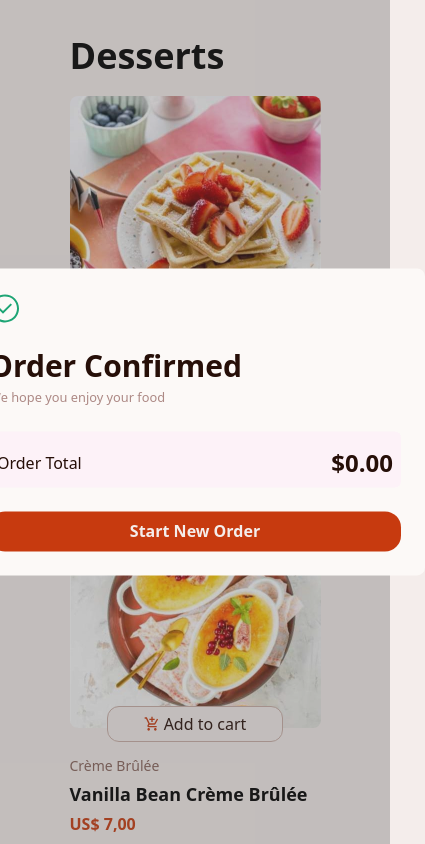
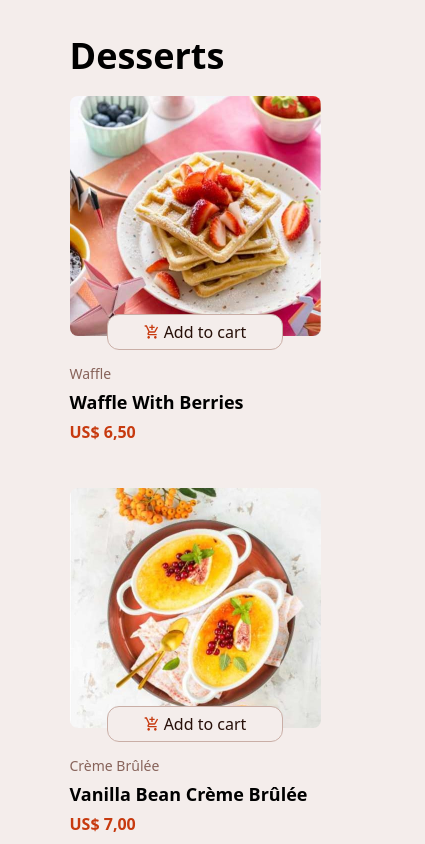
Before and after one commit to developer-luizcarlos/product-list, a Next.js app: page / in a window 390 px wide. Shown: the whole page, 425 px wide, since content can reach past the window. Built offline with nearby package versions, Linux system fonts and the light colour scheme.

Commit message:
feat: confirm order component mobile version doned and also the functionality of clear all products from the cart

```diff
--- a/src/components/ConfirmOrder/ConfirmOrder.tsx
+++ b/src/components/ConfirmOrder/ConfirmOrder.tsx
@@ -5,7 +5,12 @@ import { Context } from "@/context/Context";
 import ProductOnCart from "../Cart/ProductOnCart/ProductOnCart";
 
 export default function ConfirmOrder() {
-  const { state,totalAmount,showModal,setShowModal } = useContext(Context)!;
+  const { state,dispatch,totalAmount,showModal,setShowModal } = useContext(Context)!;
+
+  function confirmOrder(): void {
+    dispatch({ type: "CLEAR" });
+    setShowModal({ type: "HIDE" });
+  }
 
   return (
     <article className={`${ (showModal.isShow) ? "w-screen h-screen block absolute top-0 left-0" : "hidden" }`}>
@@ -14,7 +19,7 @@ export default function ConfirmOrder() {
         className="w-full h-full bg-opacity-30 relative bg-neutral-600 block">
         <div
           onClick={(event) => event.stopPropagation()}
-          className="w-[460px] h-max bg-rose-50 p-6 rounded-lg flex flex-col gap-6 absolute top-1/2 left-1/2 -translate-x-1/2 -translate-y-1/2">
+          className="w-full md:w-[460px] h-4/5 md:h-max bg-rose-50 p-6 rounded-lg flex flex-col  gap-6 absolute bottom-0 md:top-1/2 left-1/2 -translate-x-1/2 -translate-y-0 md:-translate-y-1/2">
           <img
             src="./assets/images/icon-order-confirmed.svg"
             alt="confirm icon"
@@ -44,6 +49,7 @@ export default function ConfirmOrder() {
             </div>
           </div>
           <button
+            onClick={() => confirmOrder()}
             className="w-full h-10 p-2 flex items-center justify-center text-rose-100 text-base font-semibold capitalize bg-red rounded-2xl cursor-pointer">Start new order</button>
         </div>
       </div>
--- a/src/context/Context.tsx
+++ b/src/context/Context.tsx
@@ -30,13 +30,16 @@ type ProductAction =
   | {
     type: "DELETE",
     payload: string;
+  }
+  | {
+    type: "CLEAR";
   };
 
 type ModalAction = | { type: "SHOW"; } | { type: "HIDE"; };
 
 const initialProductsInCart: State[] = [];
 
-const initialModalState: ModalState = { isShow: true };
+const initialModalState: ModalState = { isShow: false };
 
 function setModalShow(state: ModalState,action: ModalAction) {
   switch(action.type) {
@@ -75,6 +78,8 @@ function reducer(state: State[],action: ProductAction): State[] {
       });
     case "DELETE":
       return state.filter(item => item.productName != action.payload);
+    case "CLEAR":
+      return [];
     default:
       return state;
   }
```
